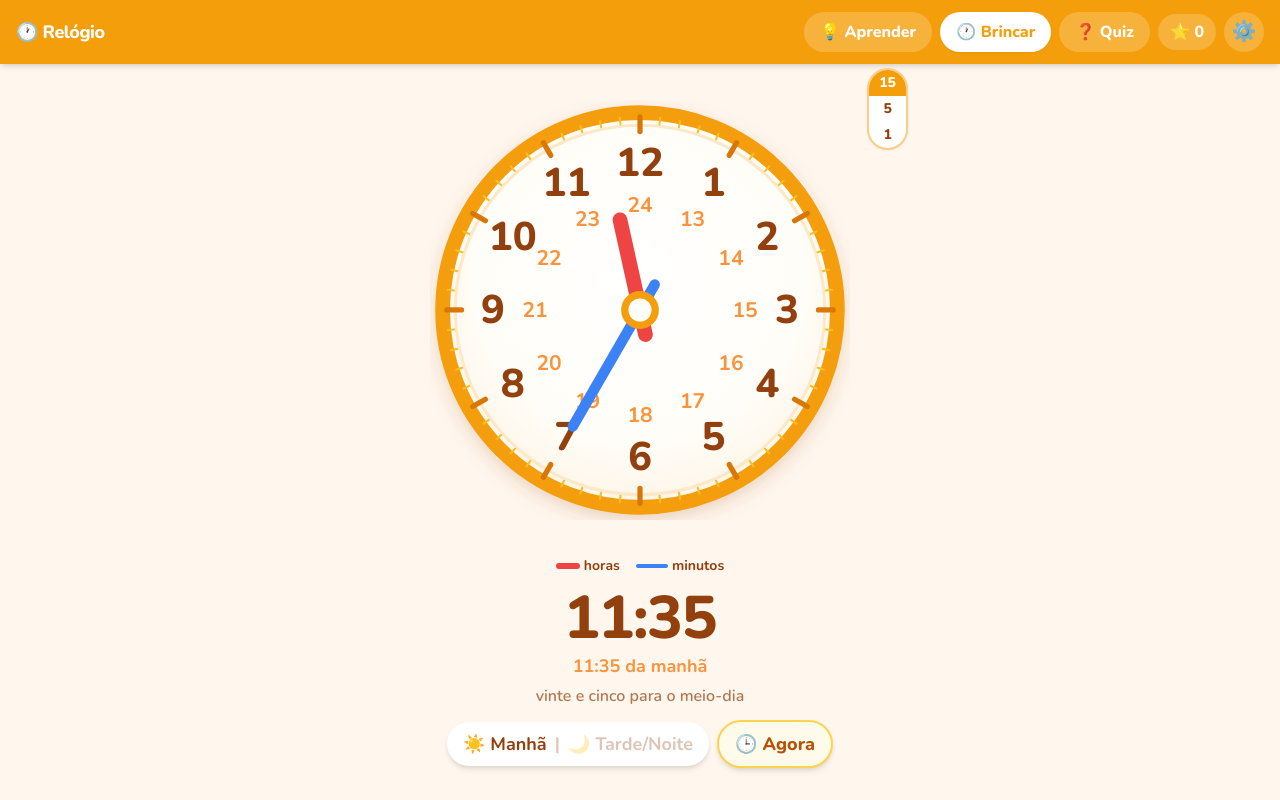
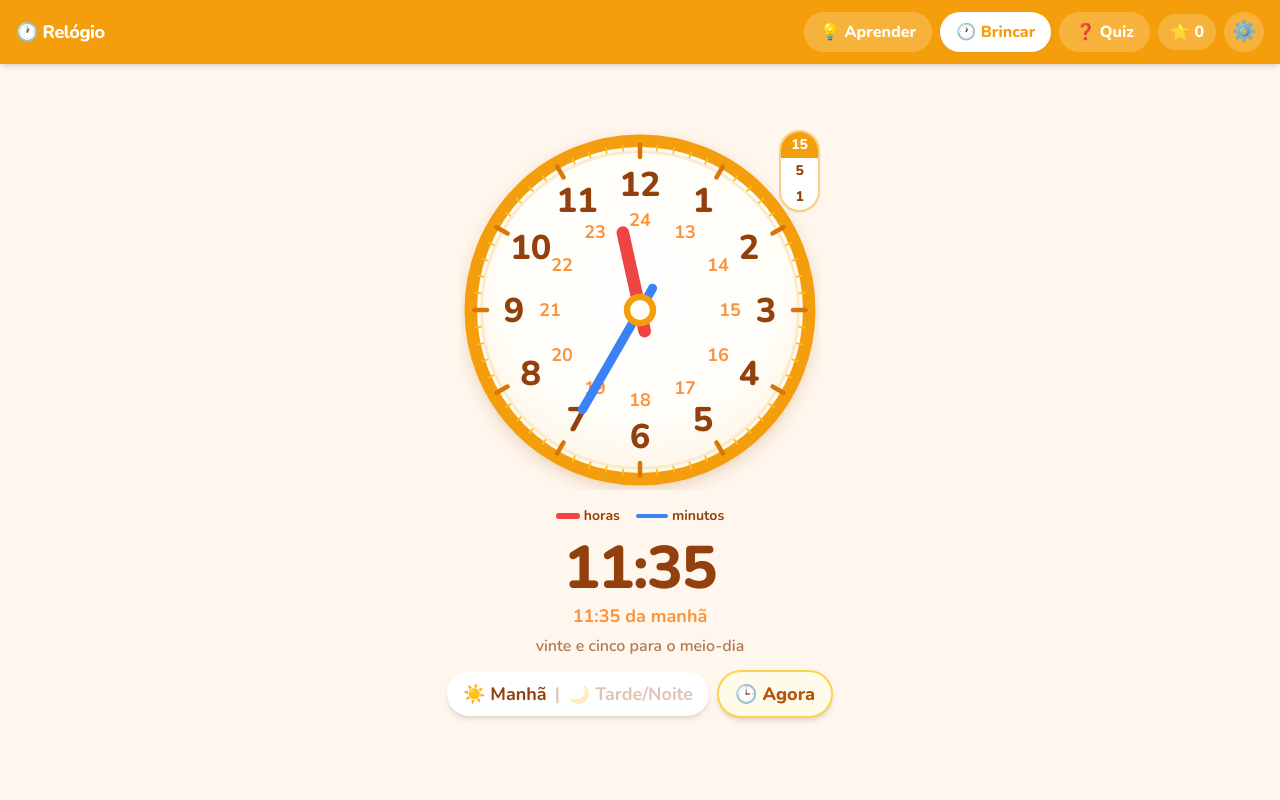
Before and after one commit to fabioduque/clokids, a React (Vite) app: page / in a window 1280 px wide. Built offline with nearby package versions, Linux system fonts and the light colour scheme.

Commit message:
center the layout as a compact group on desktop

```diff
--- a/src/views/FreePlayView.tsx
+++ b/src/views/FreePlayView.tsx
@@ -26,15 +26,19 @@ export function FreePlayView({ total, onChange, settings, onSnapChange, seconds,
   }
 
   return (
-    <div className="relative flex h-full min-h-0 flex-col items-center gap-2 py-2 sm:gap-4 sm:py-4">
-      <div className="absolute right-1 top-1 z-10">
-        <SnapToggle snap={settings.snap} onChange={onSnapChange} />
-      </div>
-      {/* The clock owns all leftover vertical space. The SVG keeps a square
-          aspect (viewBox + xMidYMid) and is capped at `size`, so it grows to
-          fill a tall phone, caps on desktop, and shrinks only when the
-          viewport is genuinely short. */}
-      <div className="flex w-full min-h-0 flex-1 items-center justify-center">
+    <div className="flex h-full min-h-0 flex-col items-center gap-2 py-2 sm:gap-4 sm:py-4 lg:justify-center lg:gap-4">
+      {/* The clock owns all leftover vertical space below lg. The SVG keeps a
+          square aspect (viewBox + xMidYMid) and is capped at `size`, so it
+          grows to fill a tall phone, caps on desktop, and shrinks only when the
+          viewport is genuinely short. On lg the column centres and this region
+          takes a fixed comfortable size, so the whole stack reads as one
+          compact, vertically-centred cluster instead of a spread-out column. */}
+      <div className="relative flex w-full max-w-md min-h-0 flex-1 items-center justify-center lg:h-[360px] lg:w-[360px] lg:flex-none">
+        {/* SnapToggle is anchored to THIS centred clock container so it sits
+            beside the clock on every size, not in the far viewport corner. */}
+        <div className="absolute right-1 top-1 z-10 lg:right-0 lg:top-0">
+          <SnapToggle snap={settings.snap} onChange={onSnapChange} />
+        </div>
         <AnalogClock total={total} step={settings.snap} onChange={onChange} size={420} seconds={seconds} show24={settings.show24h} />
       </div>
       {/* Compact control stack: takes its natural height so the clock above
--- a/src/views/LearnView.tsx
+++ b/src/views/LearnView.tsx
@@ -46,7 +46,7 @@ export function LearnView({ onGoToPlay }: LearnViewProps) {
   }, [step])
 
   return (
-    <div className="flex h-full min-h-0 flex-col items-center gap-2 py-2 sm:gap-3 sm:py-4">
+    <div className="flex h-full min-h-0 flex-col items-center gap-2 py-2 sm:gap-3 sm:py-4 lg:justify-center lg:gap-4">
       {/* TOP: progress — dots + "Passo X de N" */}
       <div className="flex shrink-0 flex-col items-center gap-1.5">
         <div className="flex items-center gap-1.5" aria-hidden>
@@ -68,9 +68,11 @@ export function LearnView({ onGoToPlay }: LearnViewProps) {
         <FinalScreen onGoToPlay={onGoToPlay} reduce={!!reduce} />
       ) : (
         <>
-          {/* MIDDLE: the clock owns the leftover vertical space so it stays LARGE.
-              It animates (eases) between steps as `total` changes. */}
-          <div className="flex w-full min-h-0 flex-1 items-center justify-center">
+          {/* MIDDLE: the clock owns the leftover vertical space so it stays LARGE
+              below lg. It animates (eases) between steps as `total` changes. On
+              lg it takes a fixed comfortable size so the clock + text + nav read
+              as one centred compact group. */}
+          <div className="flex w-full min-h-0 flex-1 items-center justify-center lg:h-[340px] lg:flex-none">
             <AnalogClock
               total={STEPS[step].total}
               show24={STEPS[step].show24}
--- a/src/views/QuizView.tsx
+++ b/src/views/QuizView.tsx
@@ -106,7 +106,7 @@ export function QuizView({ level, onFinish, onStar }: QuizViewProps) {
   }
 
   return (
-    <div className="flex h-full min-h-0 flex-col items-center gap-2 pb-2 pt-3 sm:gap-4 sm:py-4">
+    <div className="flex h-full min-h-0 flex-col items-center gap-2 pb-2 pt-3 sm:gap-4 sm:py-4 lg:justify-center lg:gap-4">
       <div className="flex shrink-0 gap-2">
         {Array.from({ length: ROUND }, (_, i) => (
           <span key={i} className={`h-2 w-2 rounded-full sm:h-3 sm:w-3 ${i < idx ? 'bg-ring' : 'bg-ink/20'}`} />
@@ -119,7 +119,7 @@ export function QuizView({ level, onFinish, onStar }: QuizViewProps) {
       <AnimatePresence mode="wait">
         <motion.div
           key={idx}
-          className="flex w-full min-h-0 flex-1 flex-col items-center gap-2 sm:gap-4"
+          className="flex w-full min-h-0 flex-1 flex-col items-center gap-2 sm:gap-4 lg:flex-none lg:gap-4"
           initial={reduce ? false : { opacity: 0, x: 16 }}
           animate={{ opacity: 1, x: 0 }}
           exit={reduce ? undefined : { opacity: 0, x: -16 }}
@@ -128,8 +128,10 @@ export function QuizView({ level, onFinish, onStar }: QuizViewProps) {
           {q.direction === 'analogToDigital' ? (
             <>
               <p className="shrink-0 text-lg font-bold text-ink sm:text-xl">Que horas são?</p>
-              {/* Prompt clock fills the leftover height above the options. */}
-              <div className="flex w-full min-h-0 flex-1 items-center justify-center">
+              {/* Prompt clock fills the leftover height above the options below
+                  lg; on lg it takes a fixed comfortable size so the prompt +
+                  options read as one centred compact group. */}
+              <div className="flex w-full min-h-0 flex-1 items-center justify-center lg:h-[300px] lg:flex-none">
                 <AnalogClock total={q.correct} size={300} show24={q.is24h} />
               </div>
               <div className="grid w-full max-w-md shrink-0 grid-cols-2 gap-2 sm:gap-3">
@@ -153,8 +155,9 @@ export function QuizView({ level, onFinish, onStar }: QuizViewProps) {
               <p className="shrink-0 text-lg font-bold text-ink sm:text-xl">Qual relógio mostra esta hora?</p>
               <p className="shrink-0 text-4xl font-extrabold tabular-nums text-ink sm:text-6xl">{digitalText(q.correct, q.is24h)}</p>
               {/* The 2×2 grid of square option clocks fills the leftover area,
-                  centered, capped so it never gets gigantic on desktop. */}
-              <div className="flex w-full min-h-0 flex-1 items-center justify-center">
+                  centered, capped so it never gets gigantic on desktop. On lg it
+                  takes a fixed size so the prompt + grid form one compact group. */}
+              <div className="flex w-full min-h-0 flex-1 items-center justify-center lg:h-[360px] lg:flex-none">
                 <div className="grid aspect-square h-full max-w-full grid-cols-2 grid-rows-2 gap-2 sm:gap-3" style={{ maxHeight: 'min(30rem, 100%)', maxWidth: 'min(30rem, 100%)' }}>
                   {q.options.map((opt, i) => (
                     <motion.button
```
